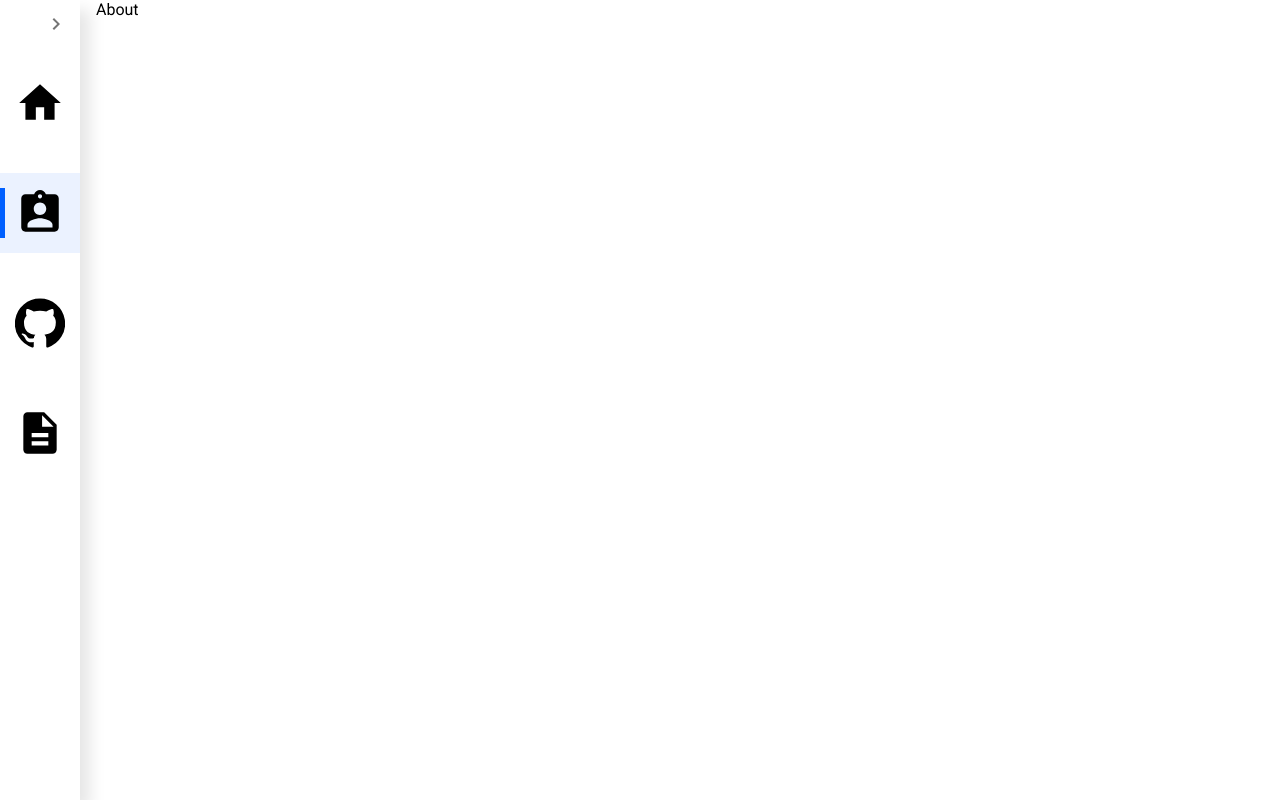
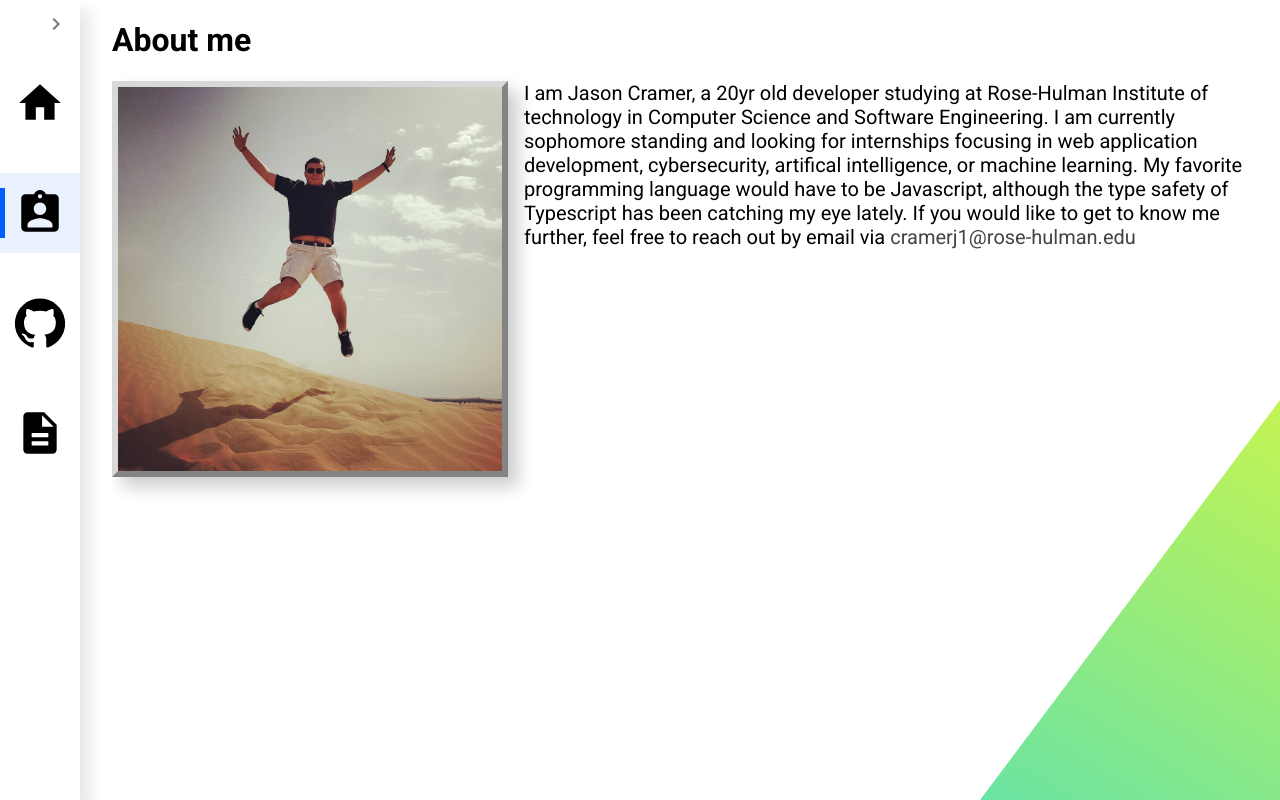
Before and after one commit to RealJasomo/realjasomo.github.io, a React (Create React App) app: page /#/about in a window 1280 px wide. Built offline with nearby package versions, Linux system fonts and the light colour scheme.

Commit message:
finished first iteration of portfolio

```diff
--- /dev/null
+++ b/src/components/pages/AboutPage/about.module.css
@@ -0,0 +1,28 @@
+.picture {
+    height: 30vw;
+    width: auto;
+    border: 6px outset #D8D8D8;
+    float: left;
+    margin-right: 1rem;
+    box-shadow: 10px 10px 1rem rgba(0, 0, 0, 0.2);
+}
+
+.text{
+    font-size: 1.25rem;
+    margin: 0 1rem;
+}
+
+.bottomFlurish{
+    width: 150px;
+    height: 200px;
+    border-bottom: 200px solid transparent;
+    border-left: 150px solid transparent;
+    background: linear-gradient(to top right,#0ED2F7,#ffff1c);
+    bottom: 0;
+    right: 0;
+    margin: 0;
+    background-attachment: fixed;
+    clip-path: polygon(100% 0, 0% 100%, 100% 100%);
+    position: absolute;
+    z-index: -1;
+}
--- a/src/components/pages/AboutPage/index.tsx
+++ b/src/components/pages/AboutPage/index.tsx
@@ -1,10 +1,19 @@
 import React, { Component } from 'react'
+
+import desertme from '../../../res/desertme.jpg'
+import styles from './about.module.css'
 
 export default class AboutPage extends Component {
     render() {
         return (
-            <div>
-                About
+            <div style={{ marginLeft:'1rem', height:'100vh', overflow:'auto'}}>
+                <h1 style={{flexBasis:'100%'}}>About me</h1>
+                <img className={styles.picture} src={desertme} alt="Crazy developer in a desert"/>
+                <p className={styles.text}>I am Jason Cramer, a 20yr old developer studying at Rose-Hulman Institute of technology in Computer Science and Software Engineering.
+                   I am currently sophomore standing and looking for internships focusing in web application development, cybersecurity, artifical intelligence, or machine learning.
+                   My favorite programming language would have to be Javascript, although the type safety of Typescript has been catching my eye lately.
+                   If you would like to get to know me further, feel free to reach out by email via <a style={{textDecoration: "none", color: "#444"}} href="mailto:cramerj1@rose-hulman.edu">cramerj1@rose-hulman.edu</a></p>
+                <div className={styles.bottomFlurish}></div>
             </div>
         )
     }
--- a/src/components/pages/HomePage/index.tsx
+++ b/src/components/pages/HomePage/index.tsx
@@ -1,5 +1,9 @@
 import React, { Component } from 'react'
 import ReactTypingEffect from 'react-typing-effect'
+import { IconButton } from '@material-ui/core'
+
+import GitHubIcon from '@material-ui/icons/GitHub'
+import LinkedInIcon from '@material-ui/icons/LinkedIn'
 import me from '../../../res/me.png'
 import styles from './home.module.css'
 
@@ -10,9 +14,20 @@ export default class HomePage extends Component {
                 <img className={styles.image} src={me} alt="Jason cramer"/>
                 <h1>Hi, I'm <strong>Jason Cramer</strong></h1>
                <h2>I am a <ReactTypingEffect
-                    text={["Full-Stack developer", "Software Engineer"]}
+                    text={["Student","Full-Stack developer", "Software Engineer"]}
                     speed={100}
+                    eraseSpeed={100}
+                    eraseDelay={2000}
+                    typingDelay={1000}
                 /></h2>
+                <div className={styles.link}>
+                    <IconButton href="https://linkedin.com/in/jason-cramer-617881190">
+                        <LinkedInIcon />
+                    </IconButton>
+                    <IconButton href="https://github.com/RealJasomo">
+                        <GitHubIcon/>
+                    </IconButton>
+                </div>
             </div>
         )
     }
```
Also changed, not shown: src/res/desertme.jpg (added).
